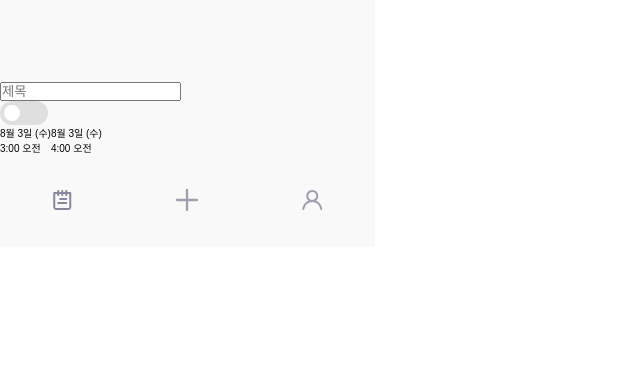
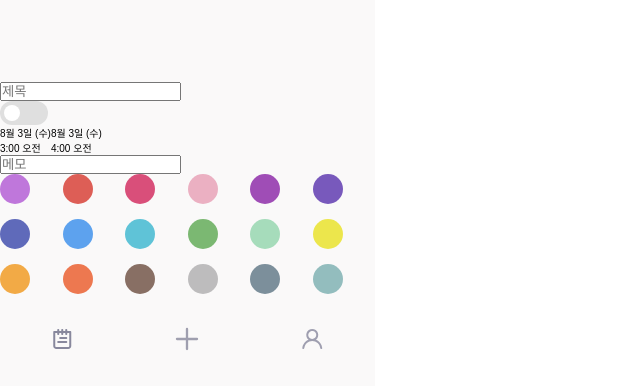
Before and after one commit to sseung95/my-calendar, a React (Vite) app: page /add in a window 1280 px wide. Shown: the top 388 px of the page, without its empty margins (0-640 px from the left). Built offline with nearby package versions, Linux system fonts and the light colour scheme.

Commit message:
Feat: Pick label color
- 할일의 라벨 색상 선택하는 기능
- 하나의 색상만 선택할 수 있게 radio 사용
- 선택된 색상은 하얀색 체크 아이콘 표시

```diff
--- a/src/components/calendar/AddTaskForm.tsx
+++ b/src/components/calendar/AddTaskForm.tsx
@@ -1,5 +1,6 @@
 import { useEffect, useState } from 'react';
 import DateTimePicker from '../date/DateTimePicker';
+import ColorPicker from '../label/ColorPicker';
 import Toggle from '../UI/Toggle';
 
 const AddTaskForm = () => {
@@ -12,6 +13,8 @@ const AddTaskForm = () => {
         <Toggle setIsAllDay={setIsAllDay} />
         <DateTimePicker isAllDay={isAllDay} />
       </div>
+      <input type="text" placeholder="메모" />
+      <ColorPicker />
     </div>
   );
 };
--- /dev/null
+++ b/src/components/label/ColorCircle.tsx
@@ -0,0 +1,38 @@
+/** @jsxImportSource @emotion/react */
+import { css } from '@emotion/react';
+import checkIcon from '.././../assets/check-white-icon.svg';
+
+type ColorCircleProps = {
+  color: string;
+};
+
+const ColorCircle: React.FC<ColorCircleProps> = ({ color }) => {
+  return (
+    <>
+      <input
+        id={color}
+        type="radio"
+        name="color-selctor"
+        css={css`
+          display: none;
+
+          &:checked + label {
+            background: ${`center url(${checkIcon}) no-repeat var(--label-color-${color})`};
+        `}
+      ></input>
+      <label
+        htmlFor={color}
+        css={css`
+          display: inline-block;
+          width: 3rem;
+          height: 3rem;
+          background-color: var(--label-color-${color});
+          border-radius: 100px;
+          cursor: pointer;
+        `}
+      ></label>
+    </>
+  );
+};
+
+export default ColorCircle;
--- /dev/null
+++ b/src/components/label/ColorPicker.tsx
@@ -0,0 +1,36 @@
+/** @jsxImportSource @emotion/react */
+import { css } from '@emotion/react';
+import ColorCircle from './ColorCircle';
+
+const ColorPicker = () => {
+  return (
+    <div css={ColorPickerWrapper}>
+      <ColorCircle color="01" />
+      <ColorCircle color="02" />
+      <ColorCircle color="03" />
+      <ColorCircle color="04" />
+      <ColorCircle color="05" />
+      <ColorCircle color="06" />
+      <ColorCircle color="07" />
+      <ColorCircle color="08" />
+      <ColorCircle color="09" />
+      <ColorCircle color="10" />
+      <ColorCircle color="11" />
+      <ColorCircle color="12" />
+      <ColorCircle color="13" />
+      <ColorCircle color="14" />
+      <ColorCircle color="15" />
+      <ColorCircle color="16" />
+      <ColorCircle color="17" />
+      <ColorCircle color="18" />
+    </div>
+  );
+};
+
+const ColorPickerWrapper = css`
+  display: grid;
+  grid-template-columns: repeat(6, 1fr);
+  grid-row-gap: 1.5rem;
+`;
+
+export default ColorPicker;
```
Also changed, not shown: src/assets/check-white-icon.svg (added).
